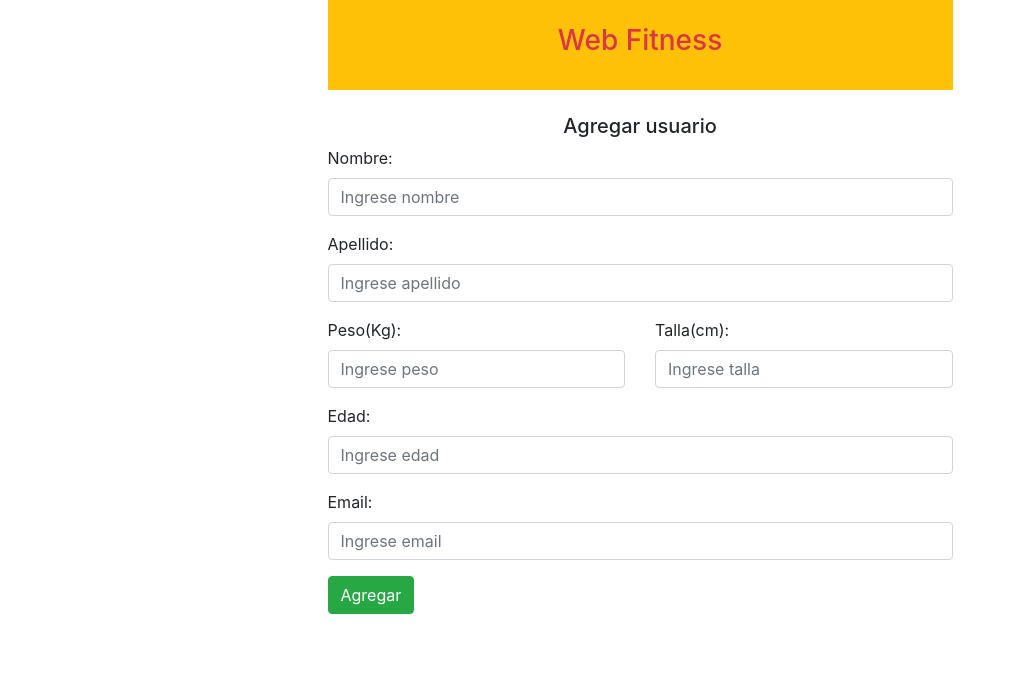
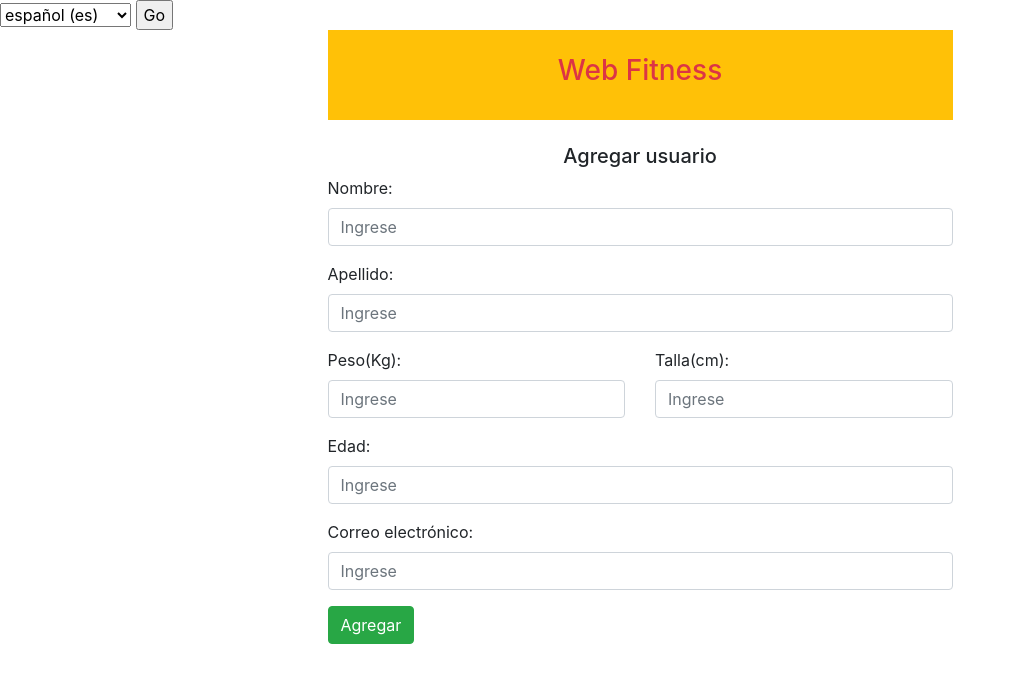
Before and after one commit to mrgareth/web-fitness, a Django app: page /usuarios/crear in a window 1280 px wide. Shown: the top 683 px of the page, without its empty margins (0-1016 px from the left). Run offline with Django 3.2, Linux system fonts and the light colour scheme; some libraries are stand-ins or nearby versions.

Commit message:
Se agrego traduccion a dos plantillas

```diff
--- a/fitness/templates/fitness/crear.html
+++ b/fitness/templates/fitness/crear.html
@@ -1,3 +1,4 @@
+{% load i18n %}
 <!DOCTYPE html>
 <html>
 	<head>
@@ -9,10 +10,27 @@
 
 		{# Archivos #}
 		{% load static %} <!-- STATIC_URL -->
-		<title>Crear usuario</title>
+		<title>{% trans "Crear usuario" %}</title>
 	</head>
 	<body>
-		<div class="row">
+
+	<form action="{% url 'set_language' %}" method="post">{% csrf_token %}
+          <input name="next" type="hidden" value="{{ redirect_to }}" />
+          <select name="language">
+                {% get_current_language as LANGUAGE_CODE %}
+                {% get_available_languages as LANGUAGES %}
+                {% get_language_info_list for LANGUAGES as languages %}
+                {% for language in languages %}
+                  <option value="{{ language.code }}"{% if language.code == LANGUAGE_CODE %} selected{% endif %}>{{ language.name_local }} ({{ language.code }})
+		  </option>
+                {% endfor %}
+          </select>
+          <input type="submit" value="Go" />
+        </form>
+
+
+
+	<div class="row">
             <div class="col-sm-3"></div>
             <div class="col-sm-6">
                 <div class=" text-center bg-warning text-danger">
@@ -22,46 +40,46 @@
                  </div>
                 <div class="text-center">
                     <br>
-                    <h5>Agregar usuario</h5>
+		    <h5>{% trans "Agregar usuario" %}</h5>
                 </div>
 		<form class="needs-validation" novalidate>
 		<div class="form-group">
-                        <label for="unombre">Nombre:</label>
-                        <input type="text" class="form-control" id="uname" placeholder="Ingrese nombre" name="unombre" required>
+			<label for="unombre">{% trans "Nombre" %}:</label>
+			<input type="text" class="form-control" id="uname" placeholder={% trans "Ingrese nombre" %} name="unombre" required>
                         <div class="invalid-feedback">Este campo es necesario</div>
                     </div>
                     <div class="form-group">
-			    <label for="uapellido">Apellido:</label>
-                        <input type="text" class="form-control" id="uapellido" placeholder="Ingrese apellido" name="uapellido" required>
+			    <label for="uapellido">{% trans "Apellido" %}:</label>
+			    <input type="text" class="form-control" id="uapellido" placeholder={% trans "Ingrese apellido" %} name="uapellido" required>
                         <div class="invalid-feedback">Este campo es necesario</div>
                     </div>
                     <div class="row">
                         <div class="col">
                             <div class="form-group">
-                                <label for="upeso">Peso(Kg):</label>
-                                <input type="text" class="form-control" id="upeso" placeholder="Ingrese peso" name="peso" required>
+				    <label for="upeso">{% trans "Peso(Kg)" %}:</label>
+				    <input type="text" class="form-control" id="upeso" placeholder={% trans "Ingrese peso" %} name="peso" required>
                                 <div class="invalid-feedback">Este campo es necesario</div>
                             </div>
                         </div>
                         <div class="col">
                             <div class="form-group">
-                            <label for="utalla">Talla(cm):</label>
-                            <input type="text" class="form-control" id="utalla" placeholder="Ingrese talla" name="utalla" required>
+				    <label for="utalla">{% trans "Talla(cm)" %}:</label>
+				    <input type="text" class="form-control" id="utalla" placeholder={% trans "Ingrese talla" %} name="utalla" required>
                             <div class="invalid-feedback">Este campo es necesario</div>
                         </div>
                     </div>
                     </div>
                     <div class="form-group">
-                        <label for="uedad">Edad:</label>
-                        <input type="text" class="form-control" id="uedad" placeholder="Ingrese edad" name="uedad" required>
+			    <label for="uedad">{% trans "Edad" %}:</label>
+			    <input type="text" class="form-control" id="uedad" placeholder={% trans "Ingrese edad" %} name="uedad" required>
                         <div class="invalid-feedback">Este campo es necesario</div>
                     </div>
                     <div class="form-group">
-                        <label for="uemail">Email:</label>
-                        <input type="text" class="form-control" id="uemail" placeholder="Ingrese email" name="uemail" required>
+			    <label for="uemail">{% trans "Email" %}:</label>
+			    <input type="text" class="form-control" id="uemail" placeholder={% trans "Ingrese email" %} name="uemail" required>
                         <div class="invalid-feedback">Este campo es necesario</div>
                     </div>
-                    <button type="submit" class="btn btn-success">Agregar</button>
+		    <button type="submit" class="btn btn-success">{% trans "Agregar" %}</button>
 		</form>
 		</div>
             <div class="col-sm-3"></div>
```
Also changed, not shown: fitness/templates/fitness/usuarios.html (+28 -11 lines), db.sqlite3, locale/en/LC_MESSAGES/django.po, locale/pt/LC_MESSAGES/django.po, 2 other files.
